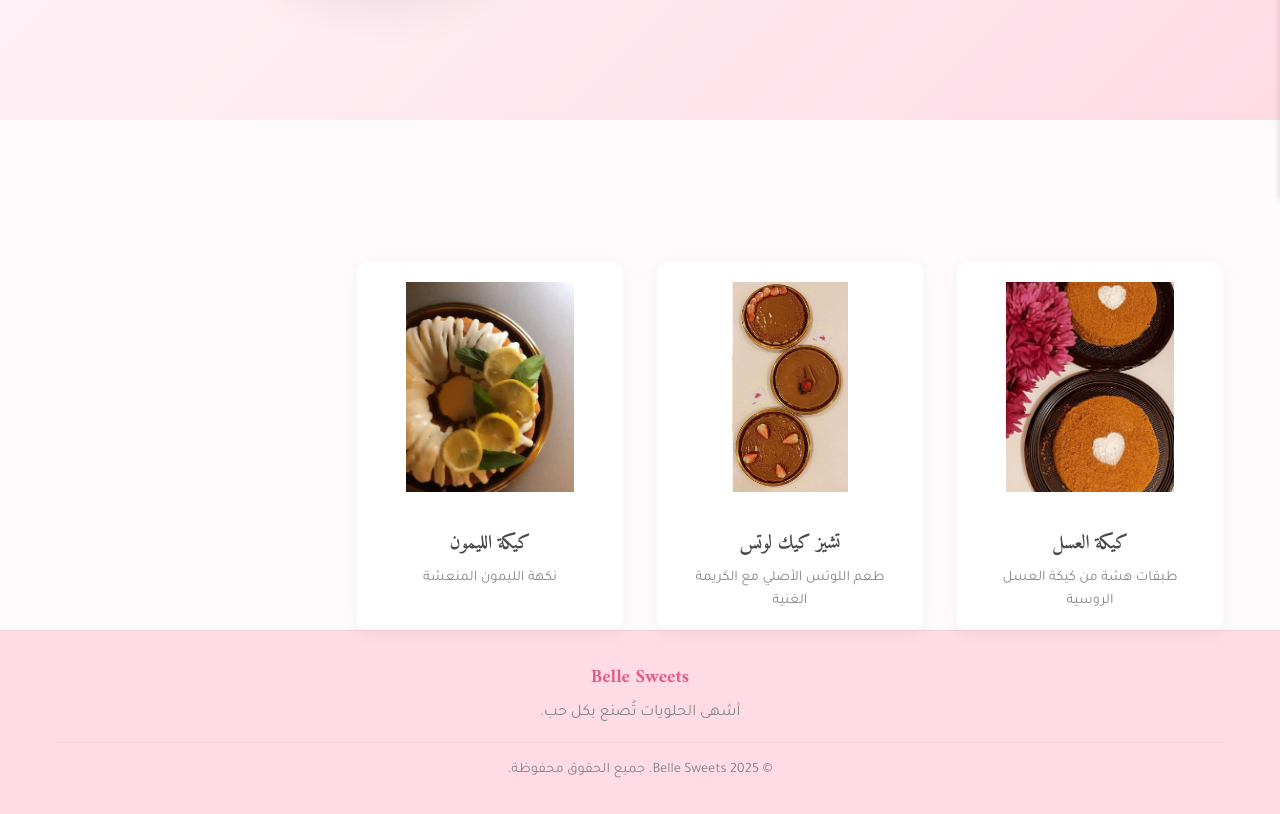
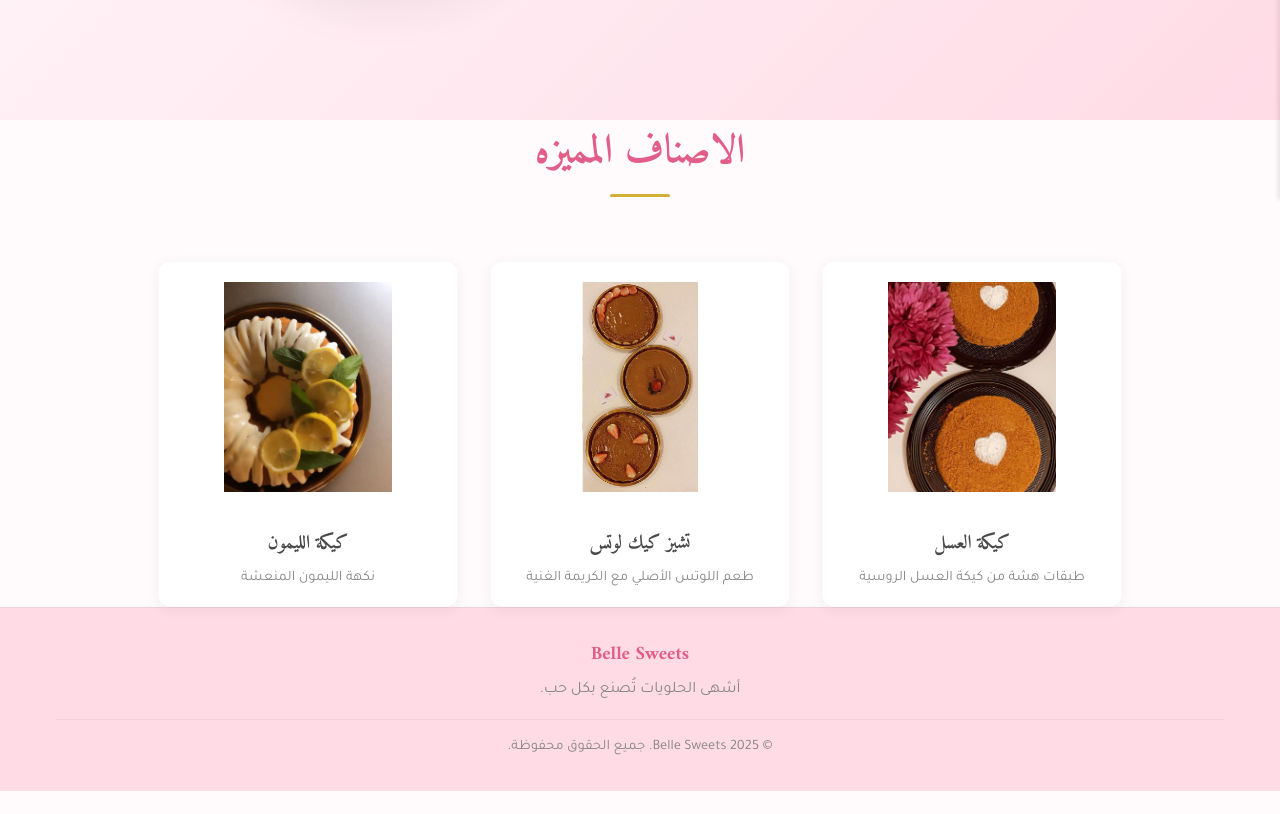
Before and after one commit to khalidsadili/belle-sweet, a React (Vite) app: page / in a window 1280 px wide. Shown: the part 600-1414 px from the top of the page. After the commit the page ends 1391 px from the top, so only its background shows below. Built offline with nearby package versions, Linux system fonts and the light colour scheme.

Commit message:
Fix layout alignment for 1080p screens

```diff
--- a/src/index.css
+++ b/src/index.css
@@ -104,9 +104,7 @@ button {
   font-size: 2.5rem;
   margin-bottom: var(--spacing-lg);
   position: relative;
-  display: inline-block;
-  left: 50%;
-  transform: translateX(-50%);
+  /* Removed problematic left/transform centering that causes overflow */
 }
 
 .section-title::after {
--- a/src/pages/Home.css
+++ b/src/pages/Home.css
@@ -107,9 +107,18 @@
 }
 
 .products-grid {
-    display: grid;
-    grid-template-columns: repeat(auto-fill, minmax(250px, 1fr));
+    display: flex;
+    flex-wrap: wrap;
+    justify-content: center;
     gap: var(--spacing-md);
+}
+
+/* Ensure cards don't get too wide in flex view */
+.product-card {
+    flex: 0 1 300px;
+    /* Grow 0, Shrink 1, Basis 300px */
+    max-width: 350px;
+    width: 100%;
 }
 
 @media (max-width: 768px) {
```
